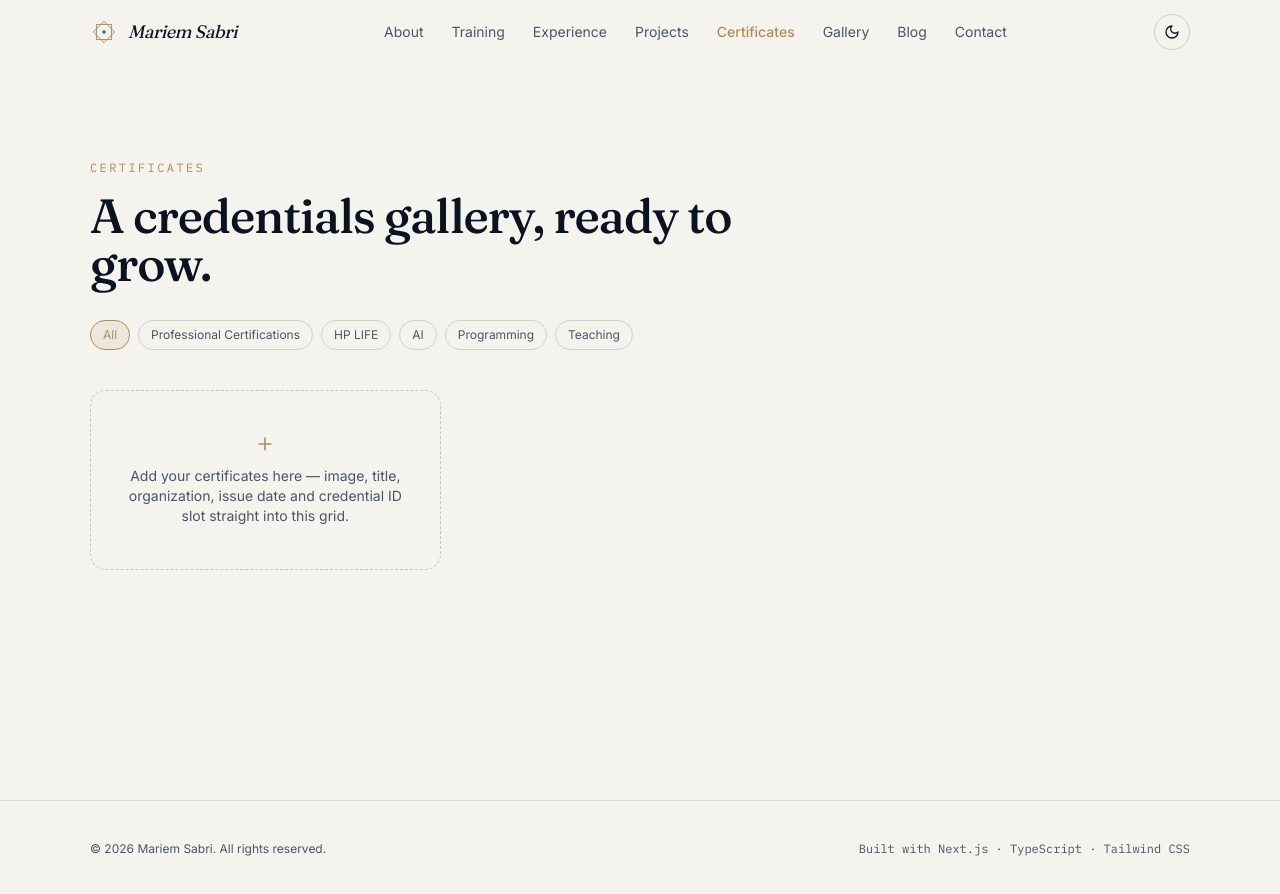
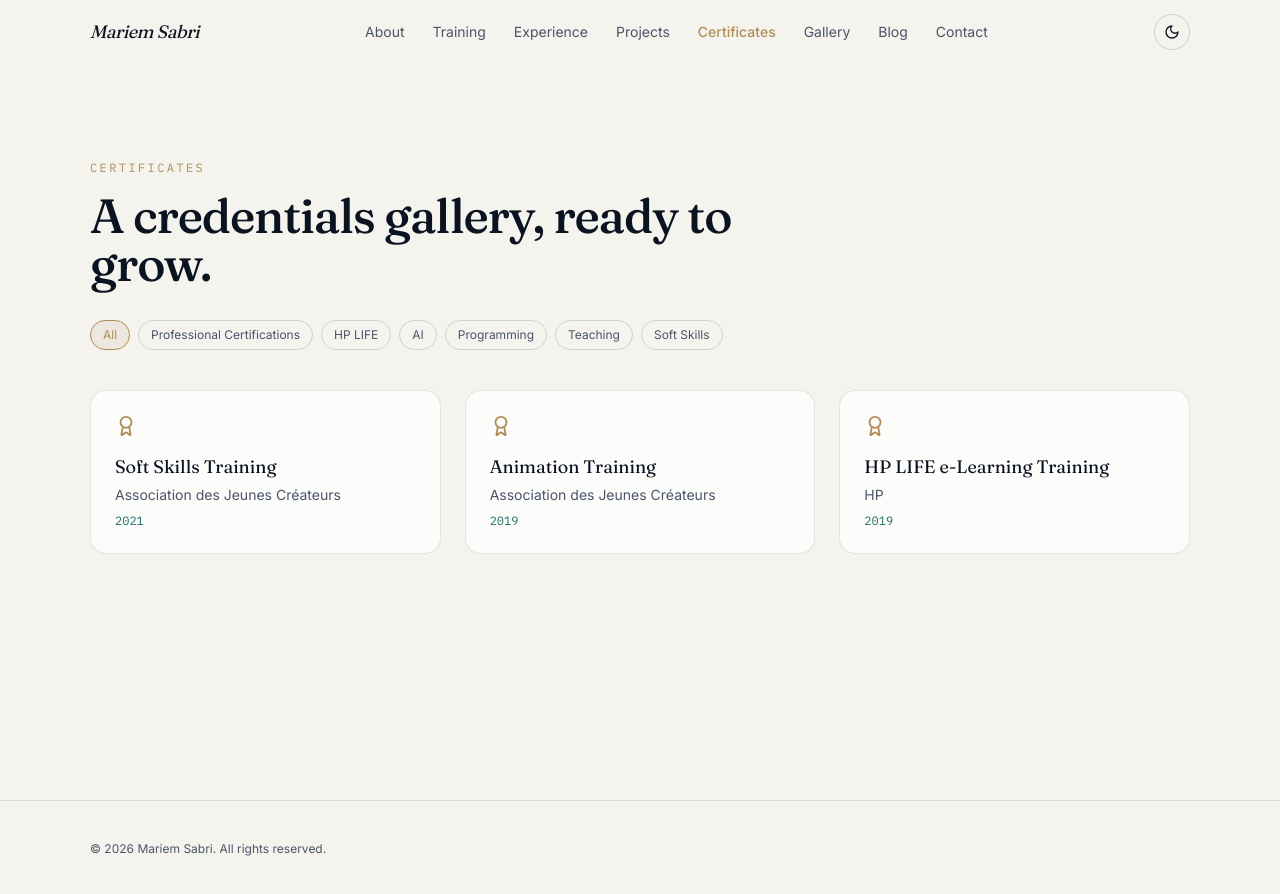
Before and after one commit to sabrimariem1025-spec/MariemSabri, a Next.js app: page /certificates in a window 1280 px wide. Shown: the top 894 px of the page. Built offline with nearby package versions, Linux system fonts and the light colour scheme.

Commit message:
fix form & certificat

```diff
--- a/components/certificates.tsx
+++ b/components/certificates.tsx
@@ -12,12 +12,30 @@ export type Certificate = {
   credentialId?: string;
   category: string;
   url?: string;
+  image?: string;
 };
 
-// No certificates have been supplied yet — add real entries here as they
-// become available. The grid, filters and card layout are already wired up.
-const certificates: Certificate[] = [];
 
+const certificates: Certificate[] = [
+  {
+    title: "Soft Skills Training",
+    organization: "Association des Jeunes Créateurs",
+    issueDate: "2021",
+    category: "Soft Skills",
+  },
+  {
+    title: "Animation Training",
+    organization: "Association des Jeunes Créateurs",
+    issueDate: "2019",
+    category: "Teaching",
+  },
+  {
+    title: "HP LIFE e-Learning Training",
+    organization: "HP",
+    issueDate: "2019",
+    category: "HP LIFE",
+  },
+];
 export function Certificates() {
   const [active, setActive] = useState<string>("All");
   const filtered =
@@ -70,13 +88,7 @@ export function Certificates() {
             </div>
           ))}
 
-          <div className="rounded-2xl p-6 border border-dashed border-ink/20 dark:border-paper/20 flex flex-col items-center justify-center text-center min-h-[180px]">
-            <Plus className="text-gold" size={20} />
-            <p className="text-sm text-slate dark:text-paper/60 mt-3">
-              Add your certificates here — image, title, organization, issue
-              date and credential ID slot straight into this grid.
-            </p>
-          </div>
+
         </div>
       </div>
     </section>
--- a/components/contact.tsx
+++ b/components/contact.tsx
@@ -7,6 +7,32 @@ import { Mail, Phone, Linkedin, Github, Download } from "lucide-react";
 
 export function Contact() {
   const [sent, setSent] = useState(false);
+const [loading, setLoading] = useState(false);
+async function handleSubmit(e:any){
+  e.preventDefault();
+
+  setLoading(true);
+
+  const form = e.target;
+
+  const response = await fetch(
+    "https://formspree.io/f/mkodejrd",
+    {
+      method:"POST",
+      body:new FormData(form),
+      headers:{
+        Accept:"application/json"
+      }
+    }
+  );
+
+  if(response.ok){
+    setSent(true);
+    form.reset();
+  }
+
+  setLoading(false);
+}
 
   return (
     <section id="contact" className="py-24 bg-paper-soft/40 dark:bg-white/[0.02]">
@@ -45,19 +71,15 @@ export function Contact() {
         </Reveal>
 
         <Reveal delay={0.1}>
-          <form
-            onSubmit={(e) => {
-              e.preventDefault();
-              setSent(true);
-            }}
-            className="space-y-4"
-          >
+   <form onSubmit={handleSubmit}>
             <div>
               <label htmlFor="name" className="text-xs font-mono uppercase tracking-wide text-slate dark:text-paper/60">
                 Name
               </label>
               <input
                 id="name"
+                 name="name"
+
                 required
                 className="mt-1 w-full bg-transparent border-b border-ink/20 dark:border-paper/20 py-2 focus:border-gold outline-none"
               />
@@ -68,6 +90,8 @@ export function Contact() {
               </label>
               <input
                 id="email"
+                 name="email"
+
                 type="email"
                 required
                 className="mt-1 w-full bg-transparent border-b border-ink/20 dark:border-paper/20 py-2 focus:border-gold outline-none"
@@ -79,6 +103,7 @@ export function Contact() {
               </label>
               <textarea
                 id="message"
+                 name="message"
                 required
                 rows={4}
                 className="mt-1 w-full bg-transparent border-b border-ink/20 dark:border-paper/20 py-2 focus:border-gold outline-none resize-none"
@@ -90,12 +115,7 @@ export function Contact() {
             >
               {sent ? "Message sent" : "Send message"}
             </button>
-            {sent && (
-              <p className="text-xs text-teal dark:text-teal-light">
-                Thank you — wire this form to an email service (e.g. Resend
-                or Formspree) to receive submissions.
-              </p>
-            )}
+
           </form>
         </Reveal>
       </div>
--- a/components/footer.tsx
+++ b/components/footer.tsx
@@ -3,7 +3,7 @@ export function Footer() {
     <footer className="py-10 hairline">
       <div className="container-content flex flex-col sm:flex-row items-center justify-between gap-3 text-xs text-slate dark:text-paper/50">
         <p>© {new Date().getFullYear()} Mariem Sabri. All rights reserved.</p>
-        <p className="font-mono">Built with Next.js · TypeScript · Tailwind CSS</p>
+        <p className="font-mono"></p>
       </div>
     </footer>
   );
--- a/components/logo.tsx
+++ b/components/logo.tsx
@@ -27,7 +27,7 @@ export function LogoMark({ size = 32, className = "" }: { size?: number; classNa
 export function LogoWordmark({ className = "" }: { className?: string }) {
   return (
     <div className={`flex items-center gap-2.5 ${className}`}>
-      <LogoMark size={28} className="text-gold dark:text-gold-light shrink-0" />
+      {/* <LogoMark size={28} className="text-gold dark:text-gold-light shrink-0" /> */}
       <span className="font-display italic text-lg leading-none tracking-tight">
         Mariem Sabri
       </span>
--- a/lib/data.ts
+++ b/lib/data.ts
@@ -267,6 +267,8 @@ export const certificateCategories = [
   "AI",
   "Programming",
   "Teaching",
+   "Soft Skills"
+
 ];
 
 export const achievements = [
```
